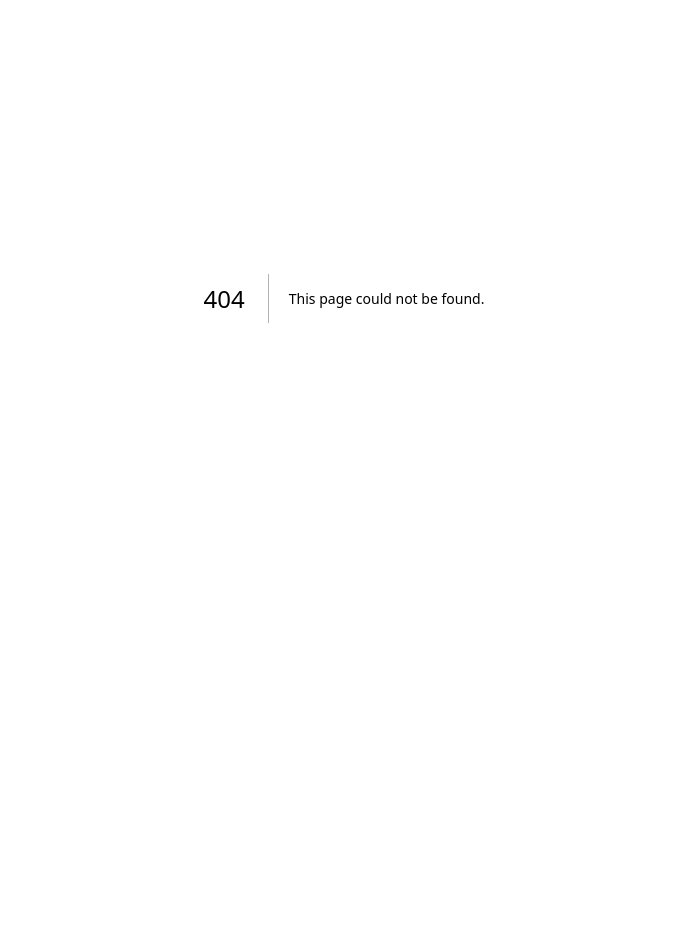
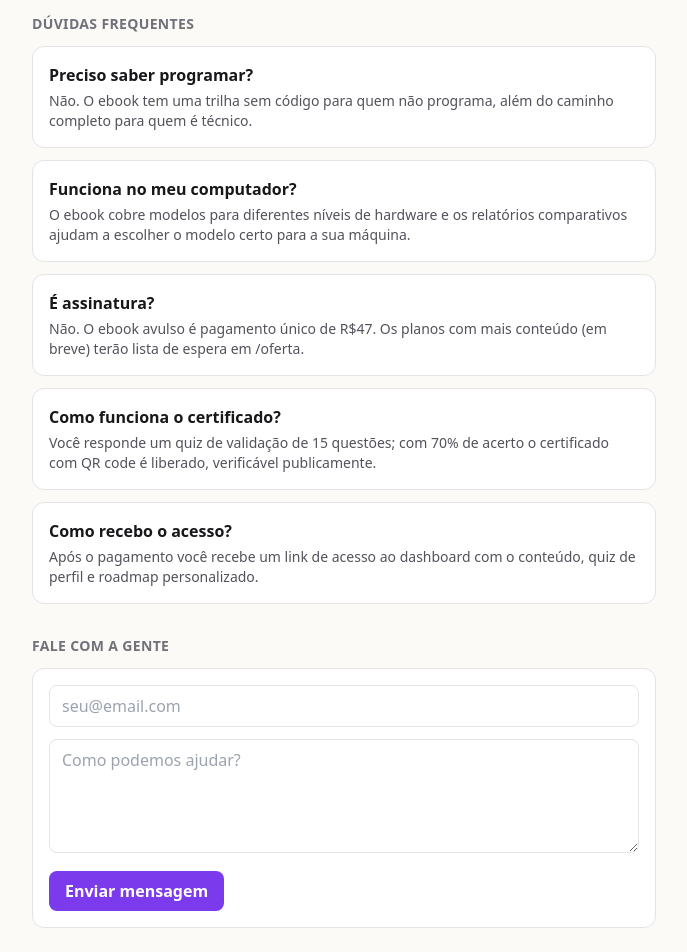
Before and after one commit to limajeferson/matrizcentral, a Next.js app: page /suporte in a window 1280 px wide. Before the commit this address had no page. Shown: the part 102-1054 px from the top of the page, without its empty margins (296-983 px from the left). Before the commit the page ends 800 px from the top, so only its background shows below. Built offline with nearby package versions, Linux system fonts and the light colour scheme.

Commit message:
feat(suporte): rota + pagina /suporte (FAQ + contato)

```diff
--- /dev/null
+++ b/src/app/api/suporte/route.ts
@@ -0,0 +1,20 @@
+import { NextRequest, NextResponse } from "next/server";
+import { getSessionUser } from "@/lib/auth-session";
+import { validateContactInput } from "@/lib/suporte";
+import { createSupportMessage } from "@/lib/support-data";
+import { sendSupportNotification } from "@/lib/email";
+
+export async function POST(req: NextRequest) {
+  const body = await req.json().catch(() => null);
+  const v = validateContactInput({ email: body?.email, message: body?.message });
+  if (!v.ok) return NextResponse.json({ error: v.error }, { status: 400 });
+
+  const user = await getSessionUser();
+  const ok = await createSupportMessage(user?.id ?? null, body.email, body.message);
+  if (!ok) return NextResponse.json({ error: "Não foi possível registrar sua mensagem." }, { status: 500 });
+
+  try { await sendSupportNotification({ fromEmail: body.email, message: body.message }); }
+  catch (err) { console.error("Falha ao notificar suporte (mensagem já registrada):", err); }
+
+  return NextResponse.json({ ok: true });
+}
--- /dev/null
+++ b/src/app/suporte/page.tsx
@@ -0,0 +1,32 @@
+import { FAQ_ITEMS } from "@/components/marketing/v2/faq-data";
+import ContatoForm from "@/components/support/ContatoForm";
+
+export const metadata = { title: "Suporte — Matriz Central", description: "Tire dúvidas ou fale com a gente." };
+
+export default function SuportePage() {
+  return (
+    <div className="mx-auto max-w-2xl space-y-8 p-6">
+      <div>
+        <h1 className="text-2xl font-bold">Suporte</h1>
+        <p className="mt-1 text-zinc-600">Veja as dúvidas frequentes ou envie uma mensagem.</p>
+      </div>
+
+      <section>
+        <h2 className="mb-3 text-sm font-semibold uppercase tracking-wide text-zinc-500">Dúvidas frequentes</h2>
+        <ul className="space-y-3">
+          {FAQ_ITEMS.map((f) => (
+            <li key={f.question} className="rounded-xl border border-zinc-200 bg-white p-4">
+              <p className="font-semibold text-zinc-900">{f.question}</p>
+              <p className="mt-1 text-sm text-zinc-600">{f.answer}</p>
+            </li>
+          ))}
+        </ul>
+      </section>
+
+      <section>
+        <h2 className="mb-3 text-sm font-semibold uppercase tracking-wide text-zinc-500">Fale com a gente</h2>
+        <ContatoForm />
+      </section>
+    </div>
+  );
+}
--- /dev/null
+++ b/src/components/support/ContatoForm.tsx
@@ -0,0 +1,33 @@
+"use client";
+import { useState } from "react";
+
+export default function ContatoForm() {
+  const [email, setEmail] = useState("");
+  const [message, setMessage] = useState("");
+  const [state, setState] = useState<"idle" | "loading" | "done" | "error">("idle");
+  const [error, setError] = useState<string | null>(null);
+
+  async function submit(e: React.FormEvent) {
+    e.preventDefault();
+    setState("loading"); setError(null);
+    const res = await fetch("/api/suporte", {
+      method: "POST", headers: { "Content-Type": "application/json" },
+      body: JSON.stringify({ email, message }),
+    });
+    if (!res.ok) { const d = await res.json().catch(() => ({})); setError(d.error ?? "Erro ao enviar."); setState("error"); return; }
+    setState("done");
+  }
+
+  if (state === "done") return <p className="rounded-lg bg-green-50 p-4 text-green-800">Recebemos sua mensagem! Responderemos por e-mail em breve.</p>;
+
+  return (
+    <form onSubmit={submit} className="space-y-3 rounded-xl border border-zinc-200 bg-white p-4">
+      <input type="email" required value={email} onChange={(e) => setEmail(e.target.value)} placeholder="seu@email.com" className="w-full rounded-lg border px-3 py-2" />
+      <textarea required value={message} onChange={(e) => setMessage(e.target.value)} placeholder="Como podemos ajudar?" rows={4} className="w-full rounded-lg border px-3 py-2" />
+      {error && <p className="text-sm text-red-600">{error}</p>}
+      <button type="submit" disabled={state === "loading"} className="rounded-lg bg-violet-600 px-4 py-2 font-semibold text-white disabled:opacity-60">
+        {state === "loading" ? "Enviando..." : "Enviar mensagem"}
+      </button>
+    </form>
+  );
+}
```
